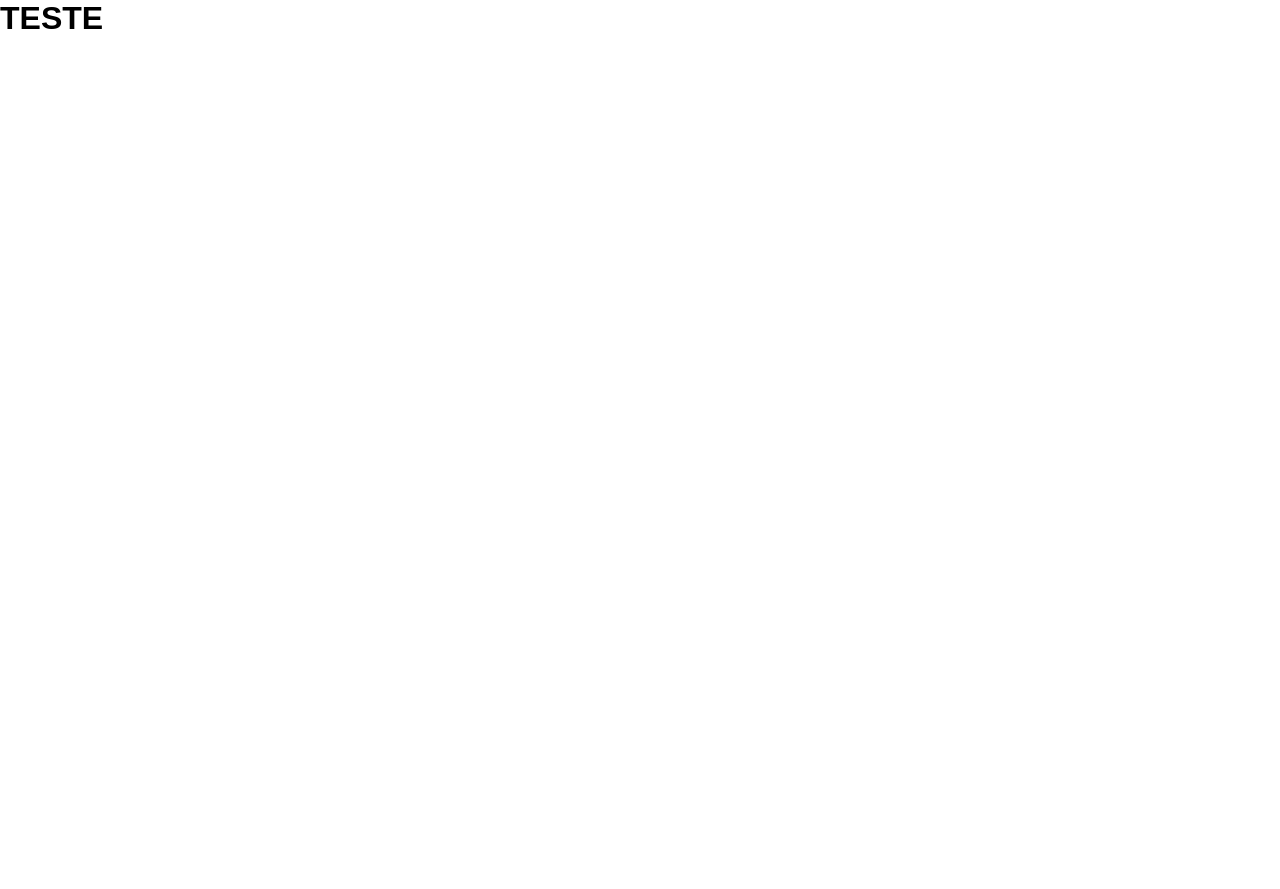
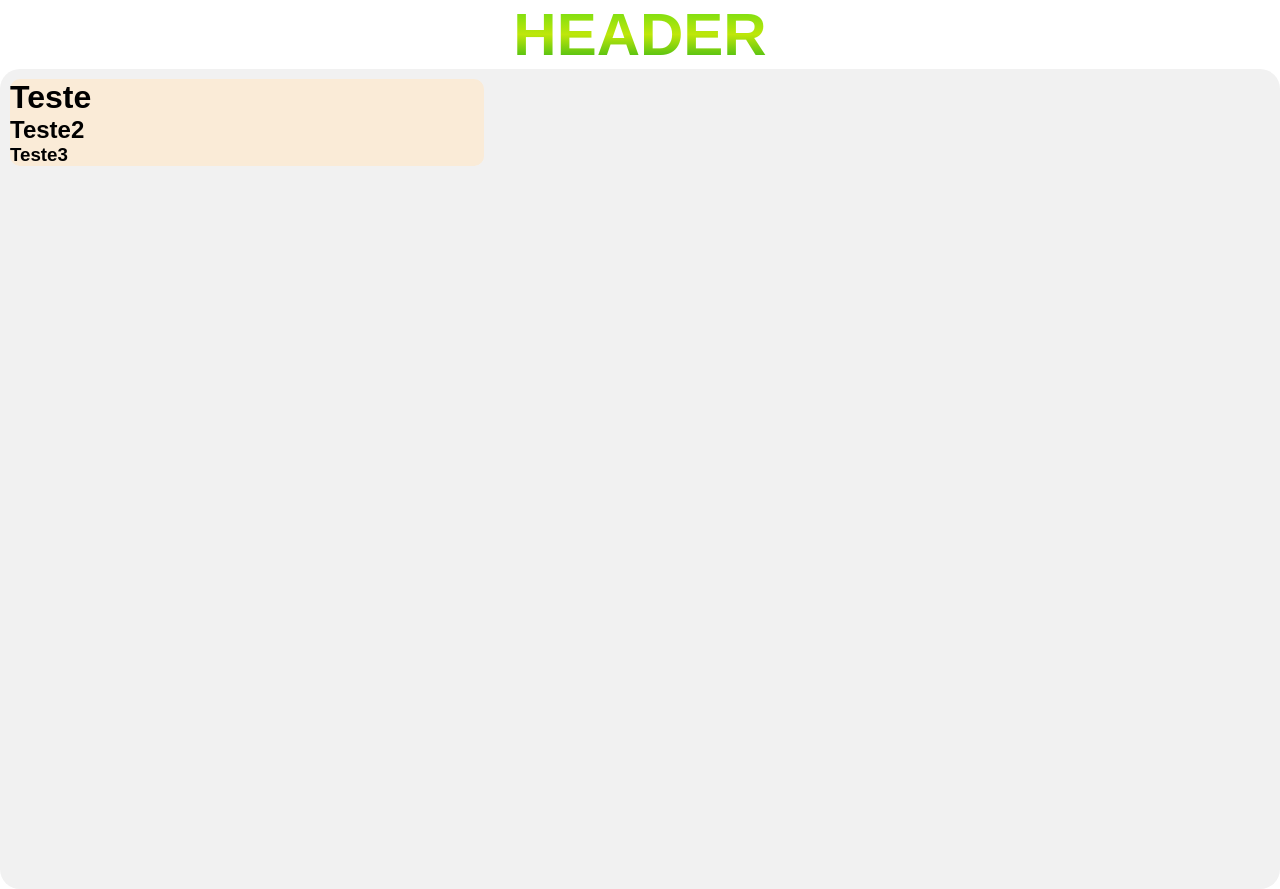
Before and after one commit to rafael-p-s/AGROPEDIA---SP, a React (Create React App) app in the folder agropedia-web/: page /information in a window 1280 px wide. Before the commit the page ends 800 px from the top, so only its background shows below. Built offline with nearby package versions, Linux system fonts and the light colour scheme.

Commit message:
Started Index and Style in the Information pages

```diff
--- a/agropedia-web/src/App.js
+++ b/agropedia-web/src/App.js
@@ -1,6 +1,6 @@
 import ReactDOM from "react-dom/client";
 import { BrowserRouter, Routes, Route } from "react-router-dom"
-import Home from "./pages/main";
+import Main from "./pages/main";
 import Information from "./pages/Information";
 
 // CONFIGURANDO ROTAS DAS PAGINAS
@@ -9,7 +9,7 @@ export default function App(){
   return (
     <BrowserRouter>
       <Routes>
-        <Route path="main" element = {<main />} />
+        <Route path="main" element = {<Main />} />
         <Route path="information" element = {<Information />} />
       </Routes>
     </BrowserRouter>
--- a/agropedia-web/src/pages/Information/index.js
+++ b/agropedia-web/src/pages/Information/index.js
@@ -2,7 +2,22 @@ import "./style.css";
 
 function App() {
     return <div className="App">
-      <h1>TESTE</h1>
+      <header className="grid-header">
+        <h1>HEADER</h1>
+      </header>
+      <body>
+
+        <div className="mother-grid">
+          <div className="menu-header">
+            <ul>
+              <h1>Teste</h1>
+              <h2>Teste2</h2>
+              <h3>Teste3</h3>
+            </ul>
+          </div>
+        </div>
+
+      </body>
     </div>;
   }
 
--- a/agropedia-web/src/pages/Information/style.css
+++ b/agropedia-web/src/pages/Information/style.css
@@ -0,0 +1,45 @@
+*{
+    margin: 0;
+    padding: 0;
+    font-family: Arial, Helvetica, sans-serif;
+  }
+
+ /* @MEDIAs */
+@media screen and (min-width: 400px){
+    .mother-grid {
+        display:grid;
+        grid-template:
+        'header header header'
+        'menu-left menu-left menu-left'
+        'central central central'
+        'footer footer footer';
+        padding: 10px;
+        border-radius: 20px;
+        align-content: flex-start;
+        background-color: rgb(241, 241, 241);
+        max-width: 100vw;
+        height: 100vh;
+    }
+    .mother-grid > div {
+        background-color: antiquewhite;
+        border-radius: 10px;
+    }
+    .grid-header {
+        font-size: 30px;
+        text-align: center;
+        /*Como fazer degrade \/ */
+        background-image: linear-gradient(to bottom, rgb(93, 218, 21), rgb(190, 231, 10), rgb(28, 173, 23));
+        color: black;
+        background-clip: text;
+        -webkit-background-clip: text;
+        -webkit-text-fill-color: transparent;
+        /*Como fazer degrade /\ */
+
+
+    }
+
+    .grid-header{
+        display: header;
+
+    }
+}
```
